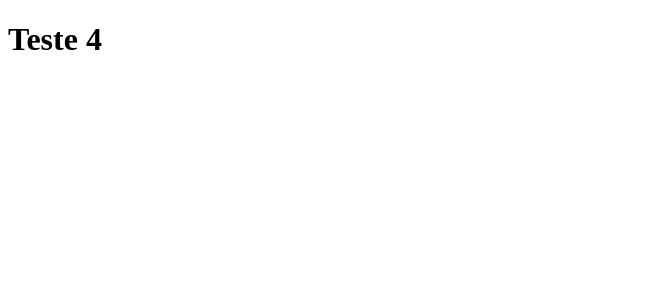
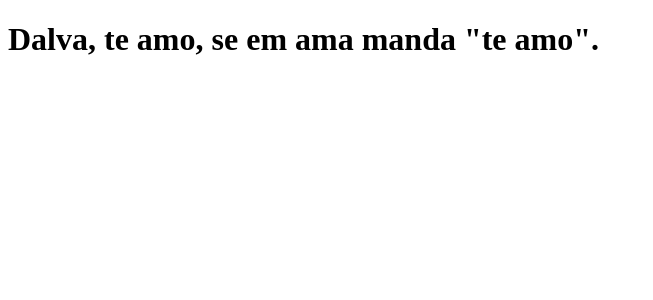
Before and after one commit to JoniMacedo50/tab-test, a Next.js app: page / in a window 1280 px wide. Shown: the top 300 px of the page, without its empty margins (0-653 px from the left). Built offline with nearby package versions, Linux system fonts and the light colour scheme.

Commit message:
Altera a mensagem da tela inicial.

```diff
--- a/pages/index.js
+++ b/pages/index.js
@@ -1,5 +1,5 @@
 function Home () {
-return <h1>Teste 4</h1>
+return <h1>Dalva, te amo, se em ama manda "te amo".</h1>
 }
 
 export default Home;
```
